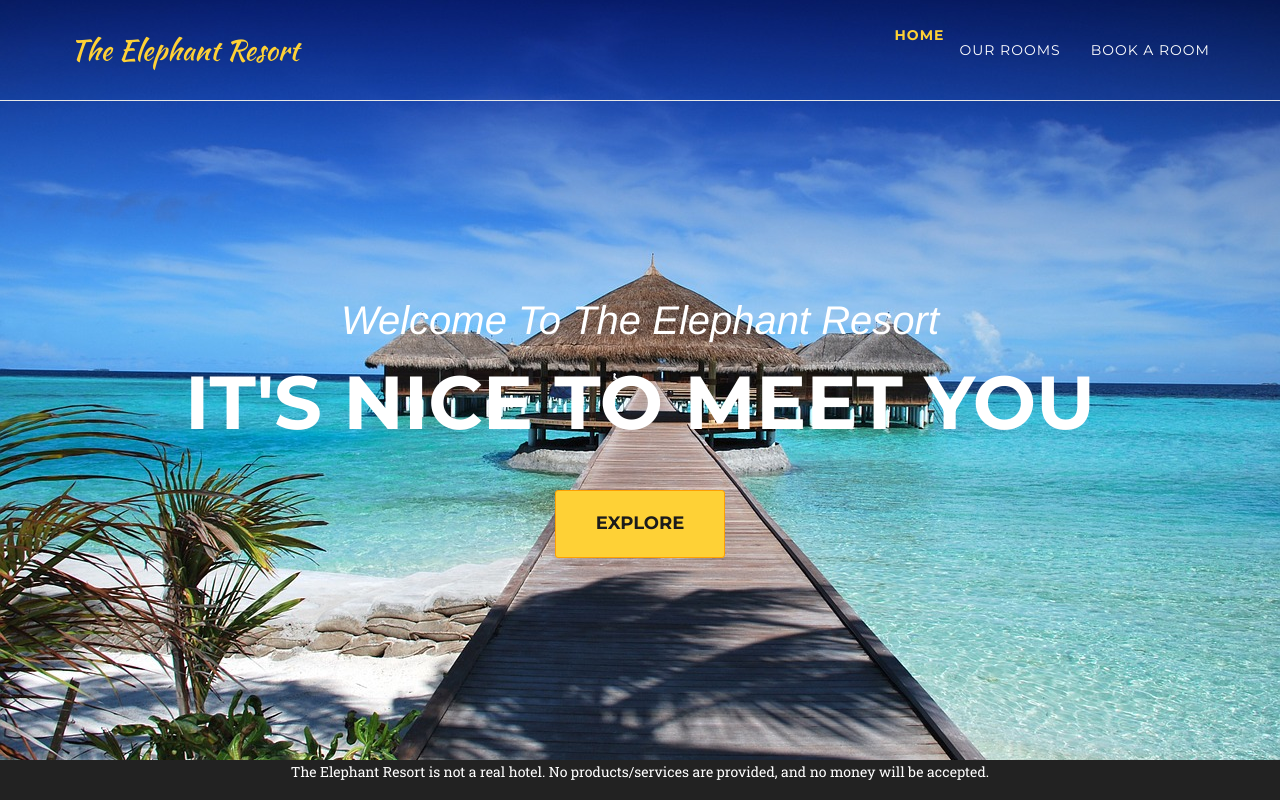
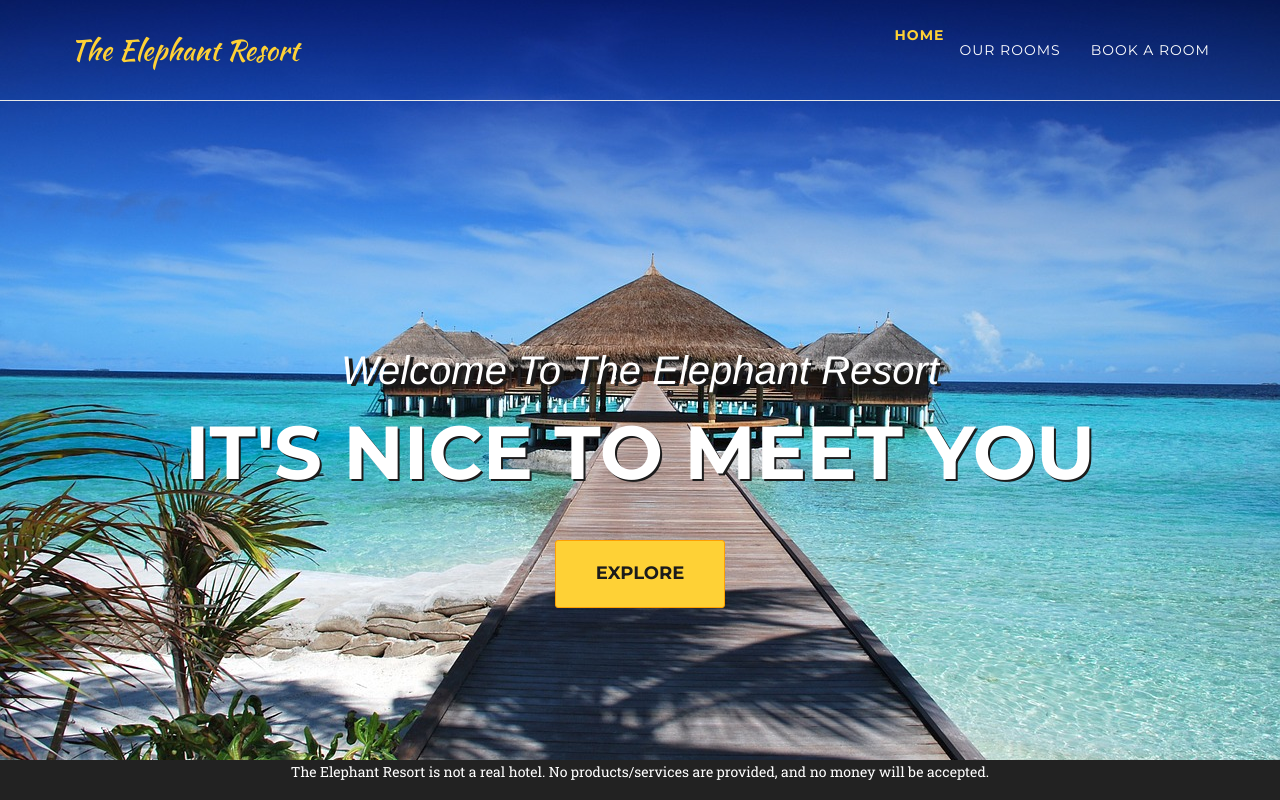
Before and after one commit to lenzoburger/ElephantResort, a PHP site: page / in a window 1280 px wide. Run offline with PHP 8.4, Linux system fonts and the light colour scheme; some web fonts are replaced.

Commit message:
Fix background size issue

```diff
--- a/css/stylish.css
+++ b/css/stylish.css
@@ -333,7 +333,7 @@ fieldset[disabled] .btn-xl.active {
     }
 }
 
-header {
+#mainPageBackground {
     text-align: center;
     color: #fff;
     background-color: inherit;
@@ -345,36 +345,45 @@ header {
     -moz-background-size: cover;
     background-size: cover;
     -o-background-size: cover;
-    height: 100vh;
+    height: 100%;
+    width: 100%;
+}
 
+html, body {
+    margin: 0;
+    height: 100%;
 }
 
 @media(min-width:768px) {
-    header .intro-text {
-        padding-top: 300px;
-        padding-bottom: 200px;
+    body .intro-text {
+        height: 100px;
+        position: absolute;
+        top:0;
+        bottom: 0;
+        left: 0;
+        right: 0;
+
+        margin: auto;
     }
 
-    header .intro-text .intro-lead-in {
+    body .intro-text .intro-lead-in {
         margin-bottom: 25px;
         font-family: "Droid Serif", "Helvetica Neue", Helvetica, Arial, sans-serif;
         font-size: 40px;
         font-style: italic;
         line-height: 40px;
+        text-shadow: 4px 2px #1b1b1b;
     }
 
-    header .intro-text .intro-heading {
+    body .intro-text .intro-heading {
         margin-bottom: 50px;
         text-transform: uppercase;
         font-family: Montserrat, "Helvetica Neue", Helvetica, Arial, sans-serif;
         font-size: 75px;
         font-weight: 700;
         line-height: 75px;
+        text-shadow: 2px 2px #1b1b1b;
     }
-}
-
-section {
-    padding: 50px 0;
 }
 
 h2.section-heading {
--- a/index.php
+++ b/index.php
@@ -16,15 +16,15 @@ include("privateFiles/header.php");
 ?>
 
 <!-- Welcome page -->
-<header>
-    <div class="container">
+<body>
+    <div id="mainPageBackground" class="container">
         <div class="intro-text">
             <div class="intro-lead-in">Welcome To The Elephant Resort</div>
             <div class="intro-heading">It's Nice To Meet You</div>
             <a href="php/ourRooms.php" class="page-scroll btn btn-xl">Explore</a>
         </div>
     </div>
-</header>
+</body>
 <?php
 include("privateFiles/footer.php");
 ?>
```
